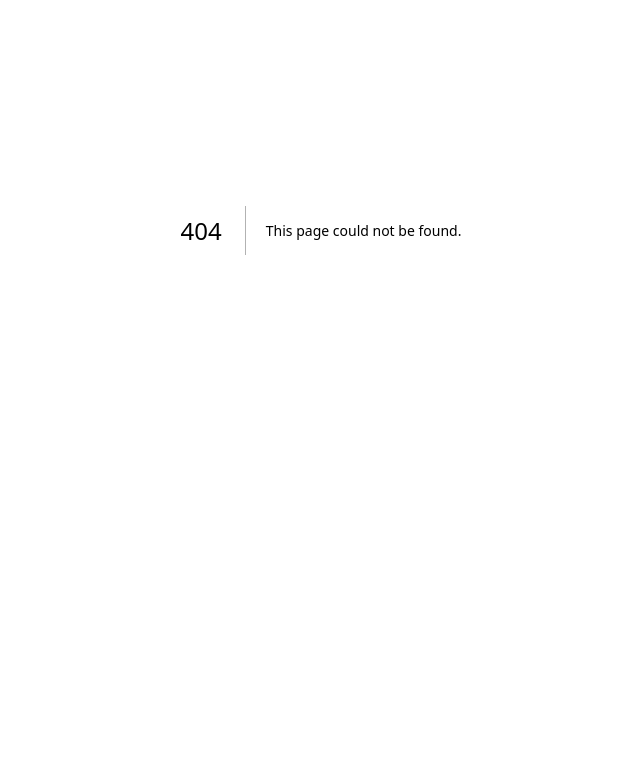
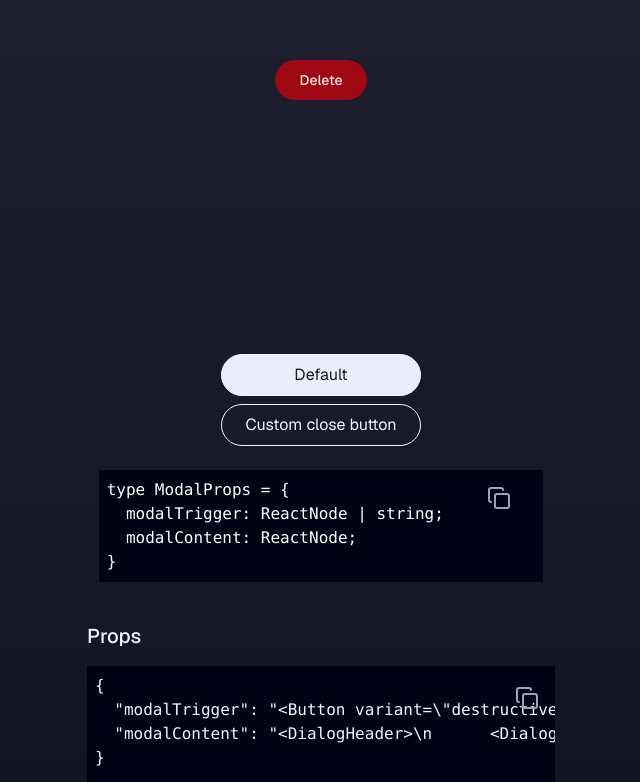
Before and after one commit to bluewave-labs/prism-design-system, a Next.js app: page /modal in a window 1280 px wide. Before the commit this address had no page. Shown: the part 170-952 px from the top of the page, without its empty margins (319-959 px from the left). Before the commit the page ends 800 px from the top, so only its background shows below. Built offline with nearby package versions, Linux system fonts and the light colour scheme.

Commit message:
chore: add modal display

```diff
--- /dev/null
+++ b/src/app/modal/page.tsx
@@ -0,0 +1,167 @@
+/* eslint-disable react-hooks/exhaustive-deps */
+/* eslint-disable no-unused-vars */
+'use client';
+import { Copy } from 'lucide-react';
+import { useEffect, useState } from 'react';
+import sanitizeHtml from 'sanitize-html';
+import { Button, Input } from '../../components';
+import { DialogDescription, DialogHeader, DialogTitle, Modal } from '../../components/Modal';
+import { cn } from '../../lib/utils';
+import { ModalProps } from '../../types';
+import codeToHtml from '../../utils/codeToHtml';
+
+type OptionsType = 'default' | 'custom-close';
+
+const baseProps = {
+  modalTrigger: <Button variant="destructive">Delete</Button>,
+  modalContent: (
+    <DialogHeader>
+      <DialogTitle>Are you absolutely sure?</DialogTitle>
+      <DialogDescription>
+        This action cannot be undone. This will permanently delete your account and remove your data from our servers.
+      </DialogDescription>
+    </DialogHeader>
+  ),
+};
+
+const options: {
+  option: OptionsType;
+  text: string;
+  prop: (val: ModalProps) => ModalProps;
+}[] = [
+  {
+    option: 'default',
+    text: 'Default',
+    prop: () => baseProps,
+  },
+  {
+    option: 'custom-close',
+    text: 'Custom close button',
+    prop: (prev) => ({
+      ...prev,
+      modalContent: (
+        <>
+          <DialogHeader>
+            <DialogTitle>Share link</DialogTitle>
+            <DialogDescription>Anyone who has this link will be able to view this.</DialogDescription>
+          </DialogHeader>
+          <div className="flex items-center space-x-2">
+            <div className="grid flex-1 gap-2">
+              <label htmlFor="link" className="sr-only">
+                Link
+              </label>
+              <Input id="link" defaultValue="https://ui.shadcn.com/docs/installation" readOnly />
+            </div>
+            <Button type="submit" size="sm" className="px-3">
+              <span className="sr-only">Copy</span>
+              <Copy />
+            </Button>
+          </div>
+        </>
+      ),
+    }),
+  },
+];
+
+const propTypes = `type ModalProps = {
+  modalTrigger: ReactNode | string;
+  modalContent: ReactNode;
+}`;
+
+export default function Home() {
+  const [props, setProps] = useState<ModalProps>(baseProps);
+  const [htmlProps, setHtmlProps] = useState<string>('');
+  const [selected, setSelected] = useState<OptionsType[]>([options[0].option]);
+  const [propType, setPropType] = useState<string>('');
+
+  const buildHtmlProps = async () => {
+    const sanitizedProps = {
+      ...props,
+      modalTrigger: `<Button variant="destructive">Delete</Button>`,
+      modalContent: `<DialogHeader>
+      <DialogTitle>Are you absolutely sure?</DialogTitle>
+      <DialogDescription>
+        This action cannot be undone. This will permanently delete your account and remove your data from our servers.
+      </DialogDescription>
+    </DialogHeader>`,
+    };
+    const html = await codeToHtml(JSON.stringify(sanitizedProps, null, 2));
+    setHtmlProps(html);
+  };
+
+  const buildPropTypes = async () => {
+    const propToHtml = await codeToHtml(propTypes);
+    setPropType(propToHtml);
+  };
+
+  useEffect(() => {
+    buildHtmlProps();
+  }, [props]);
+
+  useEffect(() => {
+    if (selected.length === 0) {
+      setSelected([options[0].option]);
+      setProps(baseProps);
+    }
+  }, [selected]);
+
+  useEffect(() => {
+    buildPropTypes();
+  }, []);
+
+  return (
+    <div className="flex flex-col justify-center items-center gap-2 w-screen">
+      <div className="flex flex-col items-center gap-2 p-4 h-[500px] justify-center w-full">
+        <Modal {...props} />
+      </div>
+      <div className="flex flex-col items-center justify-center gap-2 p-4 text-gray-0 w-[500px]">
+        {options.map((option) => (
+          <button
+            key={option.option}
+            className={cn(
+              'border border-gray-10 text-gray-10 px-4 py-2 rounded-3xl cursor-pointer md:w-50',
+              selected.includes(option.option) ? 'bg-gray-20 text-gray-90' : 'hover:bg-gray-0/12 hover:text-gray-10'
+            )}
+            onClick={() => {
+              setSelected([option.option]);
+              setProps((prev) => option.prop(prev));
+            }}
+          >
+            {option.text}
+          </button>
+        ))}
+        <div className="relative mt-4 w-[95%] overflow-auto h-[40%]">
+          <button
+            className="text-gray-50 absolute top-4 right-8 cursor-pointer"
+            onClick={() => {
+              navigator.clipboard.writeText(propTypes);
+            }}
+            title="Copy props to clipboard"
+          >
+            <Copy />
+          </button>
+          <p
+            className="flex flex-col mx-auto bg-gray-100 p-2 w-full h-full overflow-auto"
+            dangerouslySetInnerHTML={{ __html: sanitizeHtml(propType) }}
+          />
+        </div>
+      </div>
+      <div className="w-[500px] h-screen p-4 relative">
+        <button
+          className="text-gray-50 absolute top-20 right-8 cursor-pointer"
+          onClick={() => {
+            navigator.clipboard.writeText(JSON.stringify(props, null, 2));
+          }}
+          title="Copy props to clipboard"
+        >
+          <Copy />
+        </button>
+        <h2 className="font-medium text-xl mb-4">Props</h2>
+        <p
+          className="flex flex-col w-full min-w-[300px] bg-gray-100 h-[90%] overflow-auto p-2"
+          dangerouslySetInnerHTML={{ __html: sanitizeHtml(htmlProps) }}
+        />
+      </div>
+    </div>
+  );
+}
--- a/src/app/page.tsx
+++ b/src/app/page.tsx
@@ -46,6 +46,11 @@ const components = [
     title: 'Tabs',
     description: 'Tabs component',
   },
+  {
+    href: '/modal',
+    title: 'Modal',
+    description: 'Modal component',
+  }
 ];
 
 export default function Home() {
--- a/src/components/ui/dialog.tsx
+++ b/src/components/ui/dialog.tsx
@@ -4,7 +4,7 @@ import * as React from "react"
 import * as DialogPrimitive from "@radix-ui/react-dialog"
 import { X } from "lucide-react"
 
-import { cn } from "src/lib/utils"
+import { cn } from "../../lib/utils"
 
 const Dialog = DialogPrimitive.Root
 
@@ -15,7 +15,7 @@ const DialogPortal = DialogPrimitive.Portal
 const DialogClose = DialogPrimitive.Close
 
 const DialogOverlay = React.forwardRef<
-  React.ElementRef<typeof DialogPrimitive.Overlay>,
+  React.ComponentRef<typeof DialogPrimitive.Overlay>,
   React.ComponentPropsWithoutRef<typeof DialogPrimitive.Overlay>
 >(({ className, ...props }, ref) => (
   <DialogPrimitive.Overlay
@@ -30,7 +30,7 @@ const DialogOverlay = React.forwardRef<
 DialogOverlay.displayName = DialogPrimitive.Overlay.displayName
 
 const DialogContent = React.forwardRef<
-  React.ElementRef<typeof DialogPrimitive.Content>,
+  React.ComponentRef<typeof DialogPrimitive.Content>,
   React.ComponentPropsWithoutRef<typeof DialogPrimitive.Content>
 >(({ className, children, ...props }, ref) => (
   <DialogPortal>
@@ -82,7 +82,7 @@ const DialogFooter = ({
 DialogFooter.displayName = "DialogFooter"
 
 const DialogTitle = React.forwardRef<
-  React.ElementRef<typeof DialogPrimitive.Title>,
+  React.ComponentRef<typeof DialogPrimitive.Title>,
   React.ComponentPropsWithoutRef<typeof DialogPrimitive.Title>
 >(({ className, ...props }, ref) => (
   <DialogPrimitive.Title
@@ -97,7 +97,7 @@ const DialogTitle = React.forwardRef<
 DialogTitle.displayName = DialogPrimitive.Title.displayName
 
 const DialogDescription = React.forwardRef<
-  React.ElementRef<typeof DialogPrimitive.Description>,
+  React.ComponentRef<typeof DialogPrimitive.Description>,
   React.ComponentPropsWithoutRef<typeof DialogPrimitive.Description>
 >(({ className, ...props }, ref) => (
   <DialogPrimitive.Description
```
